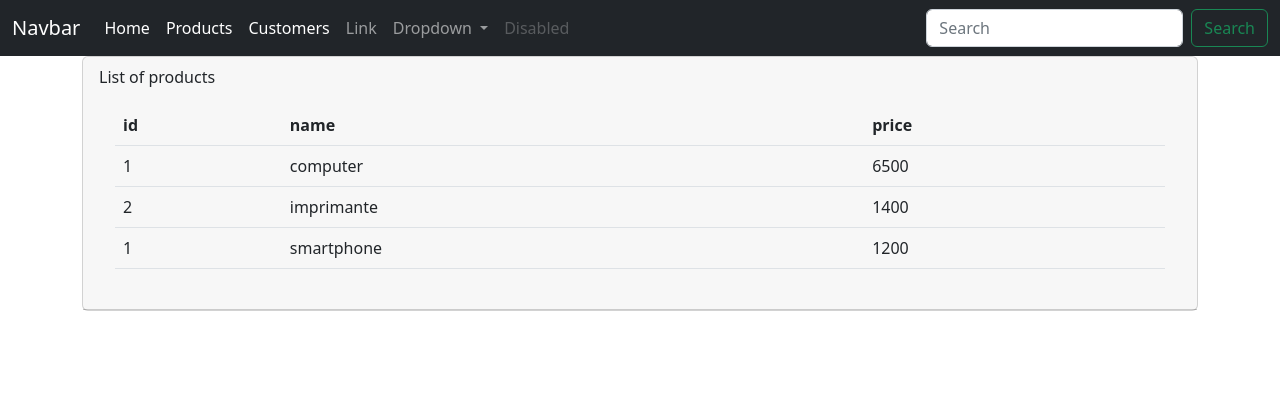
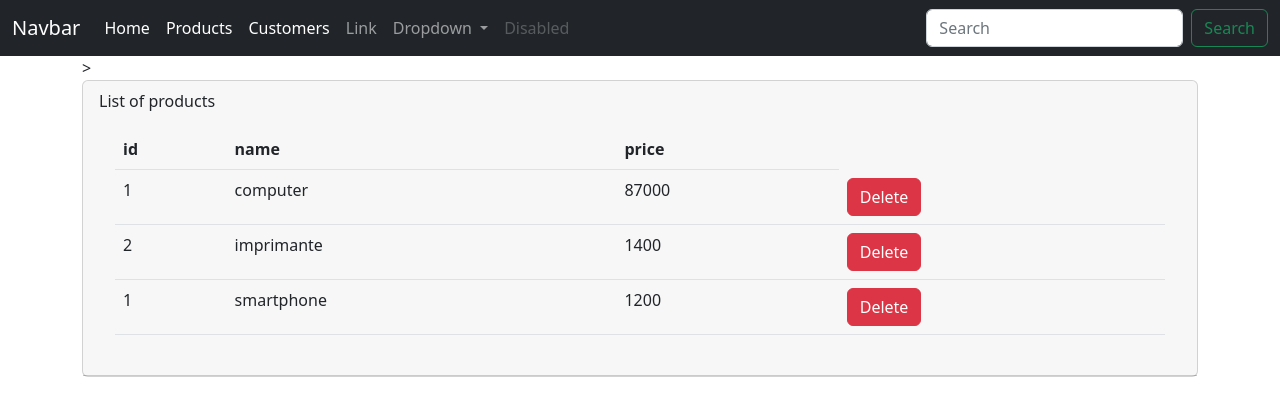
Before and after one commit to yassineouzer/Catalog, an Angular app: page /products in a window 1280 px wide. Shown: the top 416 px of the page. Built offline with nearby package versions, Linux system fonts and the light colour scheme.

Commit message:
Reactive programming

```diff
--- a/src/app/customers/customers.component.html
+++ b/src/app/customers/customers.component.html
@@ -1,2 +1 @@
 <p>customers works!</p>
-<router-outlet></router-outlet>
--- a/src/app/products/products.component.html
+++ b/src/app/products/products.component.html
@@ -1,5 +1,8 @@
 <div class="container">
-    <div class="card">
+    <ng-template #errors>
+        {{Errormessage}}
+    </ng-template>>
+    <div class="card" *ngIf="products; else errors">
         <div class="card-header">List of products
 
             <div class="card-body">
@@ -13,6 +16,9 @@
                                 <td>{{ p.id}}</td>
                                 <td>{{ p.name}}</td>
                                 <td>{{ p.price}}</td>
+                                <td><button class="btn btn-danger">
+                                 Delete
+                                </button></td>
                             </tr>
                         </tbody>
 
--- a/src/app/products/products.component.ts
+++ b/src/app/products/products.component.ts
@@ -1,4 +1,5 @@
 import { Component, OnInit } from '@angular/core';
+import { ProductService } from '../services/product.service';
 
 @Component({
   selector: 'app-products',
@@ -7,18 +8,27 @@ import { Component, OnInit } from '@angular/core';
 })
 export class ProductsComponent implements OnInit {
   products! : Array<any>;
-
-  constructor() { }
+  Errormessage! :string;
+  constructor(private productService:ProductService) { }
 
   ngOnInit(): void {
-    this.products=[
-    {id:1,name:"computer", price:6500},
-    {id:2,name:"imprimante", price:1400},
-    {id:1,name:"smartphone", price:1200},
-    ]
+
+  this.productService.getAllProduct().subscribe(
+    {
+      next: (data: any) => {
+        this.products = data ;
+      },
+      error: (error)=>{
+        this.Errormessage=error;
+     }
+
+     }
+     )
+
+
+    }
+
 
 
 
   }
-
-}
--- /dev/null
+++ b/src/app/services/product.service.ts
@@ -0,0 +1,24 @@
+import { Injectable } from '@angular/core';
+import { Observable, of } from 'rxjs';
+
+@Injectable({
+  providedIn: 'root'
+})
+export class ProductService {
+
+  private products! :Array<any>;
+
+  constructor() {
+    this.products=[
+      {id:1,name:"computer", price:87000},
+      {id:2,name:"imprimante", price:1400},
+      {id:1,name:"smartphone", price:1200},
+      ]
+  }
+
+  getAllProduct():Observable<Array<any>>{
+    return of(this.products);
+   }
+
+
+}
```
Also changed, not shown: src/styles.css (line endings or trailing spaces), 1 other file (tests, documents, lock files or other folders).
